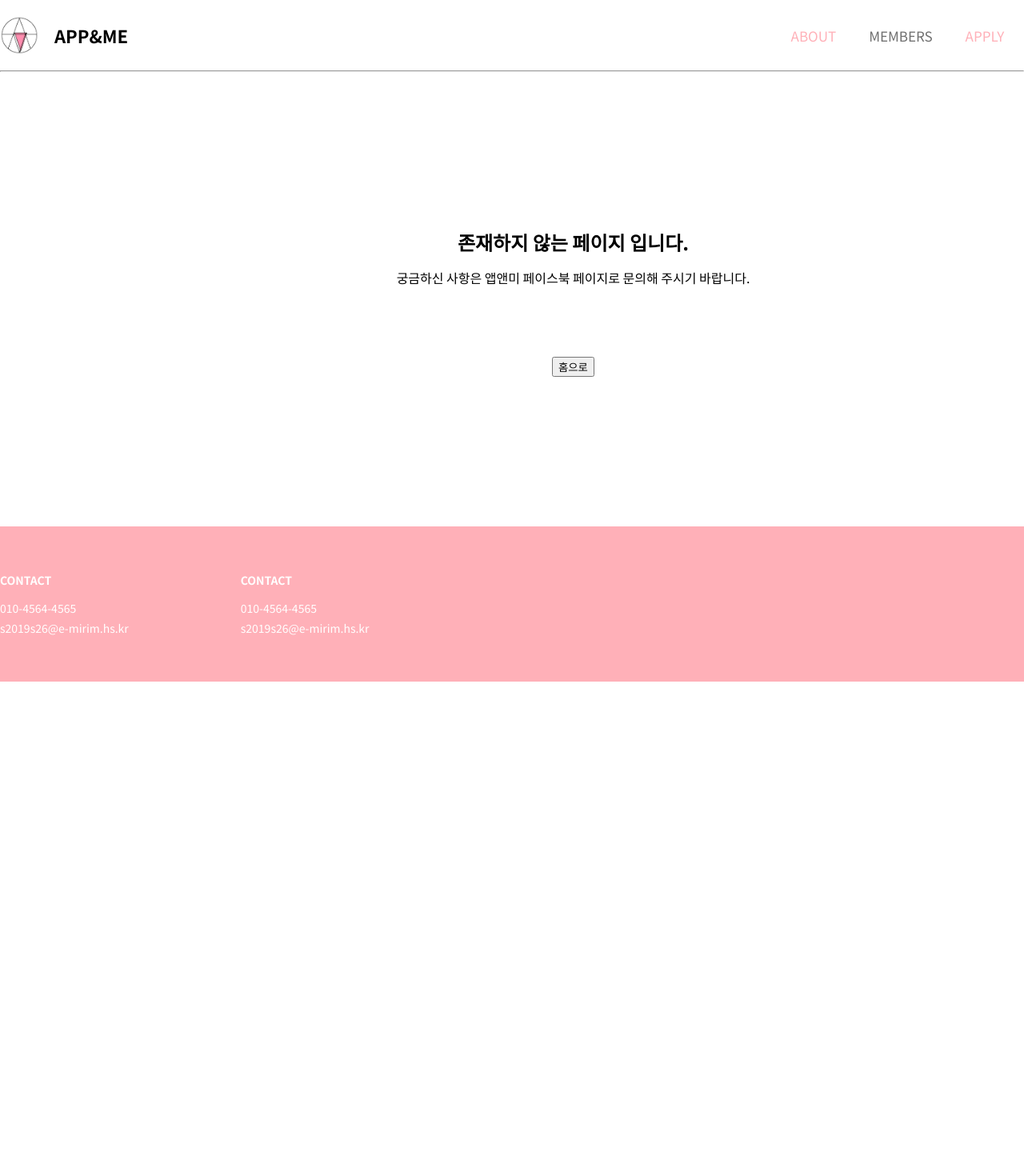
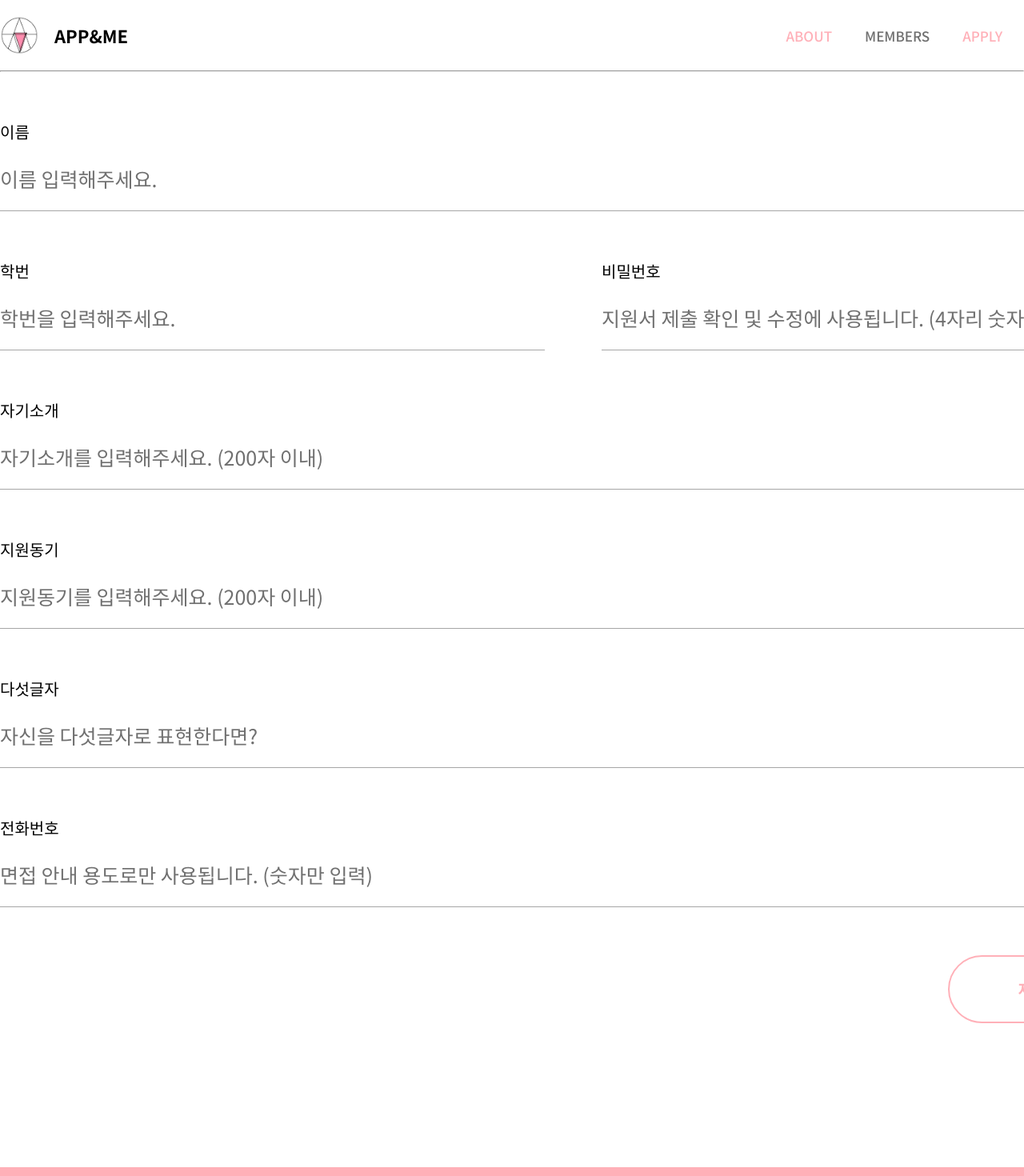
Before and after one commit to Sookhee/AppandMe-Website2020, a React (Create React App) app in the folder client/: page /apply in a window 1280 px wide. Shown: the top 1470 px of the page at 80% size. Before the commit the page ends 852 px from the top, so only its background shows below. Built offline with nearby package versions, Linux system fonts and the light colour scheme.

Commit message:
apply 수정

```diff
--- a/client/src/App.js
+++ b/client/src/App.js
@@ -7,6 +7,7 @@ import Footer from './container/Footer/Footer';
 import NotFound from './component/NotFound';
 import About from './container/About/About';
 import Member from './container/Members/Members';
+import Apply from './container/Apply/Apply';
 
 function App() {
   return (
@@ -17,6 +18,7 @@ function App() {
             <Switch>
               <Route exact={true} path="/" component={About}/>
               <Route path="/members" component={Member}/>
+              <Route path="/apply" component={Apply}/>
               <Route component={NotFound}/>
             </Switch>
           </main>
--- a/client/src/container/Apply/Apply.js
+++ b/client/src/container/Apply/Apply.js
@@ -0,0 +1,79 @@
+import React from 'react';
+import './Apply.scss';
+import axios from 'axios';
+
+const Apply = (props) => {
+    const applyHandler = (event) => {
+        event.preventDefault();
+        if(
+            event.target.name.value === '' ||
+            event.target.passwd.value === '' ||
+            event.target.uid.value === '' ||
+            event.target.q1.value === '' ||
+            event.target.q2.value === '' ||
+            event.target.q3.value === '' ||
+            event.target.tel.value === ''
+        ){alert('빠진 항목이 없는지 확인해주세요.')}
+        else{
+            axios.post('/api/apply', {
+                uid: event.target.uid.value,
+                passwd: event.target.passwd.value,
+                name: event.target.name.value,
+                q1: event.target.q1.value,
+                q2: event.target.q2.value,
+                q3: event.target.q3.value,
+                tel: event.target.tel.value
+            })
+            .then(function(response) {
+                if(response.data.success){
+                    alert('지원서가 접수되었습니다.\n면접 일시 및 장소 안내는 개별 문자로 안내할 예정입니다.\n제출 확인 및 수정을 원하신다면 MYPAGE를 이용해주세요 :)')
+                    props.history.push('/mypage');
+                } else{
+                    alert(response.data.message);
+                }
+            })
+        }
+    }
+
+    return(
+        <div className="apply">
+            <div className="container">
+                <form onSubmit={applyHandler}>
+                    <div className="wrap-input">
+                        <div className="title">이름</div>
+                        <input type="text" name="name" placeholder="이름 입력해주세요."/>
+                    </div>
+                    <div className="wrap-flex">
+                        <div className="wrap-input">
+                            <div className="title">학번</div>
+                            <input type="tel" minLength="4" maxLength="4" name="uid" placeholder="학번을 입력해주세요."/>
+                        </div>
+                        <div className="wrap-input">
+                            <div className="title">비밀번호</div>
+                            <input type="tel" minLength="4" maxLength="4" name="passwd" placeholder="지원서 제출 확인 및 수정에 사용됩니다. (4자리 숫자)"/>
+                        </div>
+                    </div>
+                    <div className="wrap-input">
+                        <div className="title">자기소개</div>
+                        <input type="text" name="q1" placeholder="자기소개를 입력해주세요. (200자 이내)"/>
+                    </div>
+                    <div className="wrap-input">
+                        <div className="title">지원동기</div>
+                        <input type="text" name="q2" placeholder="지원동기를 입력해주세요. (200자 이내)"/>
+                    </div>
+                    <div className="wrap-input">
+                        <div className="title">다섯글자</div>
+                        <input type="text" name="q3" placeholder="자신을 다섯글자로 표현한다면?"/>
+                    </div>
+                    <div className="wrap-input">
+                        <div className="title">전화번호</div>
+                        <input type="number" name="tel" placeholder="면접 안내 용도로만 사용됩니다. (숫자만 입력)"/>
+                    </div>
+                    <div style={{display: 'flex', justifyContent: 'flex-end'}}><button type="submit">제출하기</button></div>
+                </form>
+            </div>
+        </div>
+    );
+};
+
+export default Apply;
--- a/client/src/container/Apply/Apply.scss
+++ b/client/src/container/Apply/Apply.scss
@@ -0,0 +1,54 @@
+// All
+.apply{
+    form{
+        .wrap-flex{display: flex;}
+        .wrap-input{
+            input{
+                border-bottom: 1px solid #a6a6a6;
+                &::placeholder{color: #707070;}
+            }
+        }
+        button{background: #fff; font-weight: 700; color: #ffb0b8; border: 2px solid #ffb0b8; border-radius: 200px;}
+    }
+}
+
+// Desktop, Labtop
+@media (min-width: 1025px) {
+    .apply{
+        margin: 6px 0 180px;
+        form{
+            .wrap-flex{
+                .wrap-input{width: 681px;}
+                justify-content: space-between;
+            }
+            .wrap-input{
+                .title{font-size: 20px; font-weight: 500; margin-top: 60px}
+                input{width: 100%; font-size: 25px; padding: 22px 0; margin-top: 4px;}
+            }
+            button{
+                margin-top: 60px;
+                padding: 26px 85px;
+                font-size: 20px;
+            }
+        }
+    }
+}
+
+// Tablet
+@media (min-width: 481px) and (max-width: 1024px) {
+}
+
+// Mobile
+@media (max-width: 480px) {
+    .apply{
+        form{
+            margin: 10px 0 100px;
+            .wrap-flex{flex-direction: column;}
+            .wrap-input{
+                .title{margin: 24px 0 3px; font-size: 12px;}
+                input{width: 100%; padding: 10px 0; font-size: 14px;}
+            }
+        }
+        button{padding: 8px 32px; margin-top: 40px;}
+    }
+}
--- a/client/src/container/Navbar/Navbar.scss
+++ b/client/src/container/Navbar/Navbar.scss
@@ -16,7 +16,7 @@
             }
         }
 
-        .nav-item{color: #707070;}
+        .nav-item{color: #707070; font-weight: 500;}
     }
 }
 
```
